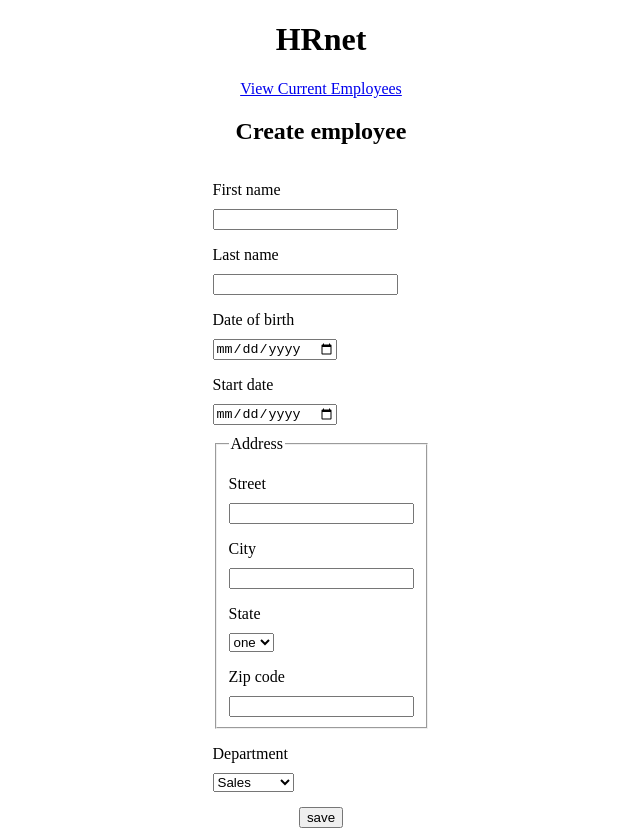
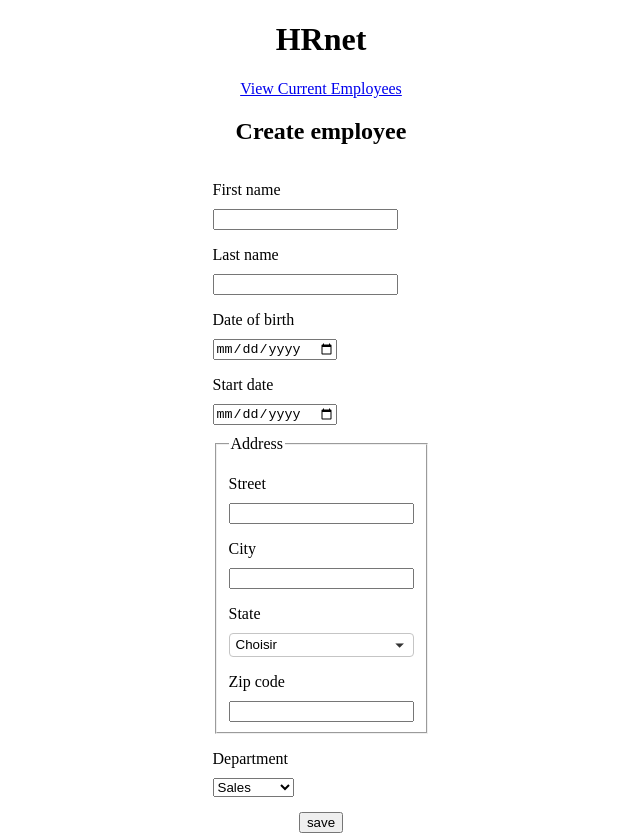
Before and after one commit to MathieuBouvet/MathieuBouvet_14_11032022, a React (Create React App) app: page / in a window 1280 px wide. Shown: the whole page, without its empty margins (319-959 px from the left). Built offline with nearby package versions, Linux system fonts and the light colour scheme.

Commit message:
Create v1 of select component

```diff
--- a/src/components/Modal/Modal.jsx
+++ b/src/components/Modal/Modal.jsx
@@ -1,24 +1,14 @@
-import { useEffect } from "react";
 import PropTypes from "prop-types";
 import usePortal from "react-useportal";
 import cx from "classnames";
 import useClickOutside from "../../hooks/useClickOutside";
+import useOnEscape from "../../hooks/useOnEscape";
 import "./Modal.css";
 
 const Modal = ({ isClosing, onCloseFinished, onCloseRequested, children }) => {
   const { Portal } = usePortal();
 
-  useEffect(() => {
-    function handleEscape(e) {
-      if (e.code === "Escape") {
-        onCloseRequested();
-      }
-    }
-    window.addEventListener("keydown", handleEscape);
-
-    return () => window.removeEventListener("keydown", handleEscape);
-  });
-
+  useOnEscape(onCloseRequested);
   const modalRef = useClickOutside(onCloseRequested);
 
   return (
--- /dev/null
+++ b/src/components/Select/OptionContainer.css
@@ -0,0 +1,60 @@
+@keyframes select-appear {
+  from {
+    transform: scale(0.8);
+    opacity: 0;
+  }
+  50% {
+    transform: scale(1.05);
+    opacity: 1;
+  }
+  to {
+    transform: scale(1);
+    opacity: 1;
+  }
+}
+
+@keyframes select-disappear {
+  from {
+    transform: scale(1);
+    opacity: 1;
+  }
+  50% {
+    transform: scale(1.05);
+    opacity: 1;
+  }
+  to {
+    transform: scale(0.8);
+    opacity: 0;
+  }
+}
+.select-overlay {
+  position: absolute;
+  top: 0;
+  left: 0;
+  bottom: 0;
+  right: 0;
+  overflow: hidden;
+}
+
+.option-container {
+  position: absolute;
+  margin: 10px 0 0 0;
+  border: 1px solid #cccccc;
+  box-shadow: 0 0 8px -3px #333333;
+  background: white;
+  border-radius: 5px;
+  list-style: none;
+  padding: 5px 0;
+  animation: select-appear 0.3s forwards;
+}
+.option-container.isClosing {
+  animation: select-disappear 0.3s forwards;
+}
+
+.option {
+  padding: 5px 15px;
+  cursor: pointer;
+}
+.option:hover {
+  background-color: aliceblue;
+}
--- /dev/null
+++ b/src/components/Select/OptionContainer.jsx
@@ -0,0 +1,62 @@
+import cx from "classnames";
+import PropTypes from "prop-types";
+import usePortal from "react-useportal";
+
+import useClickOutside from "../../hooks/useClickOutside";
+import useOnEscape from "../../hooks/useOnEscape";
+
+import "./OptionContainer.css";
+
+function getDimension(boundingRect) {
+  const { x = 0, y = 0, height = 0, width = "100%" } = boundingRect ?? {};
+  return {
+    top: y + height,
+    left: x,
+    width,
+  };
+}
+
+const OptionContainer = ({
+  selected,
+  children,
+  onOptionClick,
+  onCloseRequested,
+  onCloseFinished,
+  isClosing,
+  boundingRect,
+}) => {
+  const { Portal } = usePortal();
+  useOnEscape(onCloseRequested);
+  const optionContainerRef = useClickOutside(onCloseRequested);
+
+  return (
+    <Portal>
+      <div className={cx("select-overlay")}>
+        <ul
+          ref={optionContainerRef}
+          className={cx("option-container", { isClosing })}
+          onAnimationEnd={() => {
+            if (isClosing) {
+              onCloseFinished();
+            }
+          }}
+          style={getDimension(boundingRect)}
+        >
+          {Object.entries(children).map(([value, text]) => (
+            <li
+              key={value}
+              className={cx("option", { selected: selected === value })}
+              onClick={() => onOptionClick(value)}
+            >
+              {text ?? value}
+            </li>
+          ))}
+        </ul>
+      </div>
+    </Portal>
+  );
+};
+
+OptionContainer.propTypes = {};
+
+export default OptionContainer;
--- /dev/null
+++ b/src/components/Select/Select.css
@@ -0,0 +1,19 @@
+.current-selection {
+  display: flex;
+  align-items: center;
+  justify-content: space-between;
+  background-color: transparent;
+  border: 1px solid rgb(197, 197, 197);
+  height: 24px;
+  width: 100%;
+  border-radius: 4px;
+  cursor: pointer;
+}
+
+.current-selection::after {
+  content: "◢";
+  transform: rotate(45deg);
+  transform-origin: top;
+  font-size: 0.5rem;
+  color: #333333;
+}
--- /dev/null
+++ b/src/components/Select/Select.jsx
@@ -0,0 +1,52 @@
+import PropTypes from "prop-types";
+
+import usePresence from "../../hooks/usePresence";
+import useBoundingRect from "../../hooks/useBoundingRect";
+
+import OptionContainer from "./OptionContainer";
+
+import "./Select.css";
+
+const Select = ({
+  selected,
+  onChange,
+  children,
+  placeholder = "Choisir",
+}) => {
+  const [isOpened, isClosing, setOpened, setClosing, setClosed] = usePresence();
+  const selectedValue = children[selected];
+  const [selectRef, boundingRect] = useBoundingRect();
+
+  function onOptionClick(value) {
+    if (selected !== value) {
+      onChange(value);
+    }
+    setClosing();
+  }
+  return (
+    <div className="select" ref={selectRef}>
+      <button
+        type="button"
+        className="current-selection"
+        onClick={isOpened ? setClosing : setOpened}
+      >
+        {selectedValue ?? placeholder}
+      </button>
+      {isOpened && (
+        <OptionContainer
+          isClosing={isClosing}
+          onCloseFinished={setClosed}
+          onCloseRequested={setClosing}
+          onOptionClick={onOptionClick}
+          boundingRect={boundingRect}
+        >
+          {children}
+        </OptionContainer>
+      )}
+    </div>
+  );
+};
+
+Select.propTypes = {};
+
+export default Select;
--- /dev/null
+++ b/src/hooks/useBoundingRect.js
@@ -0,0 +1,16 @@
+import { useRef, useEffect } from "react";
+
+function useBoundingRect() {
+  const ref = useRef();
+
+  const position = useRef();
+
+  useEffect(() => {
+    if (ref.current != null) {
+      position.current = ref.current.getBoundingClientRect();
+    }
+  });
+  return [ref, position.current];
+}
+
+export default useBoundingRect;
--- /dev/null
+++ b/src/hooks/useOnEscape.js
@@ -0,0 +1,16 @@
+import { useEffect } from "react";
+
+function useOnEscape(onEscape) {
+  useEffect(() => {
+    function handleEscape(e) {
+      if (e.code === "Escape") {
+        onEscape();
+      }
+    }
+    window.addEventListener("keydown", handleEscape);
+
+    return () => window.removeEventListener("keydown", handleEscape);
+  });
+}
+
+export default useOnEscape;
--- a/src/pages/CreateEmployeePage.jsx
+++ b/src/pages/CreateEmployeePage.jsx
@@ -3,6 +3,7 @@ import { Link } from "react-router-dom";
 import { useEmployeeList } from "../context/employeeListContext";
 import Modal from "../components/Modal/Modal";
 import usePresence from "../hooks/usePresence";
+import Select from "../components/Select/Select";
 
 const CreateEmployeePage = () => {
   const { addEmployee } = useEmployeeList();
@@ -100,14 +101,9 @@ const CreateEmployeePage = () => {
               onChange={e => setCity(e.target.value)}
             />
             <label htmlFor="state-input">State</label>
-            <select
-              id="state-input"
-              value={state}
-              onChange={e => setState(e.target.value)}
-            >
-              <option value="1">one</option>
-              <option value="2">two</option>
-            </select>
+            <Select selected={state} onChange={setState}>
+              {{ 0: "one", 1: "two" }}
+            </Select>
             <label htmlFor="zip-code-input">Zip code</label>
             <input
               type="text"
```
